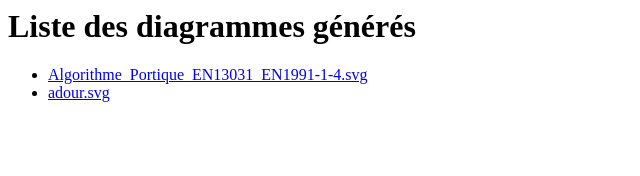
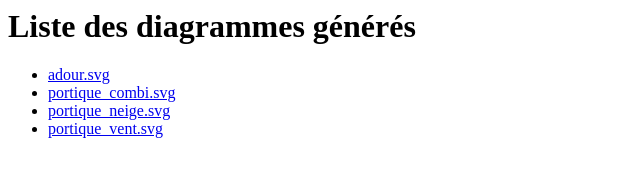
Before and after one commit to apesseu/serre-agricole-en13031, a plain HTML site: page index.html in a window 1280 px wide. Shown: the whole page, without its empty margins (0-640 px from the left). Drawn offline with Linux system fonts and the light colour scheme.

Commit message:
deploy: 6b9835d75fa338a5d7bef6697dc3836f08098a0a

```diff
--- a/index.html
+++ b/index.html
@@ -1,4 +1,6 @@
 <html><head><title>PlantUML Diagrams</title></head><body><h1>Liste des diagrammes générés</h1><ul>
-<li><a href="Algorithme_Portique_EN13031_EN1991-1-4.svg">Algorithme_Portique_EN13031_EN1991-1-4.svg</a></li>
 <li><a href="adour.svg">adour.svg</a></li>
+<li><a href="portique_combi.svg">portique_combi.svg</a></li>
+<li><a href="portique_neige.svg">portique_neige.svg</a></li>
+<li><a href="portique_vent.svg">portique_vent.svg</a></li>
 </ul></body></html>
```
Also changed, not shown: Algorithme_Portique_EN13031_EN1991-1-4.svg (deleted), portique_combi.svg (added), portique_neige.svg (added), portique_vent.svg (added).
